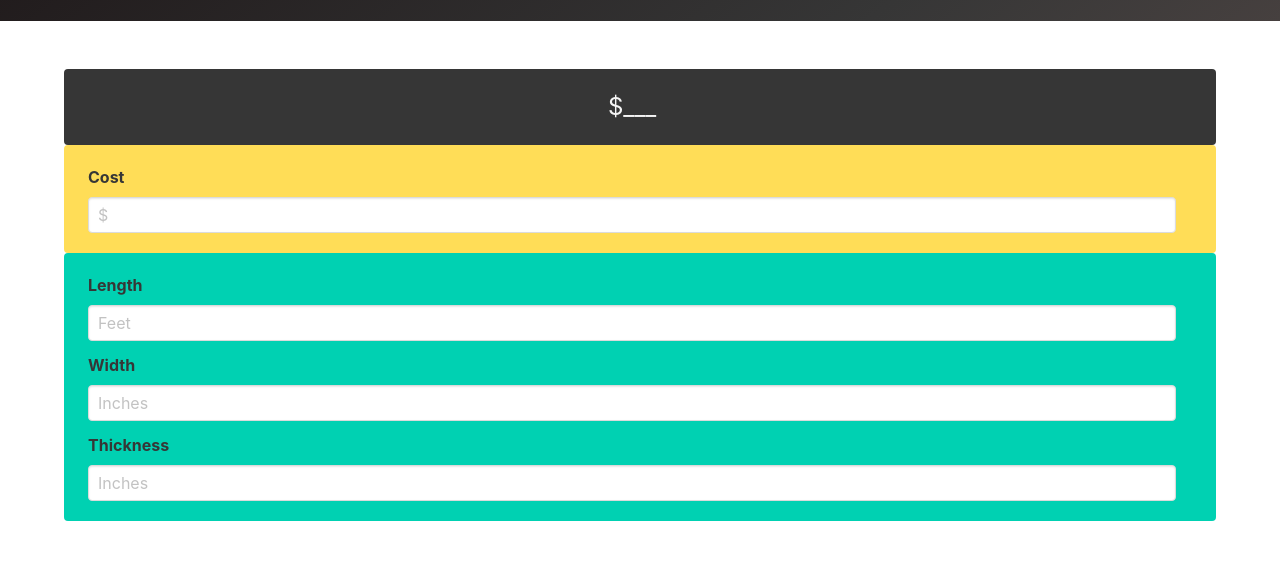
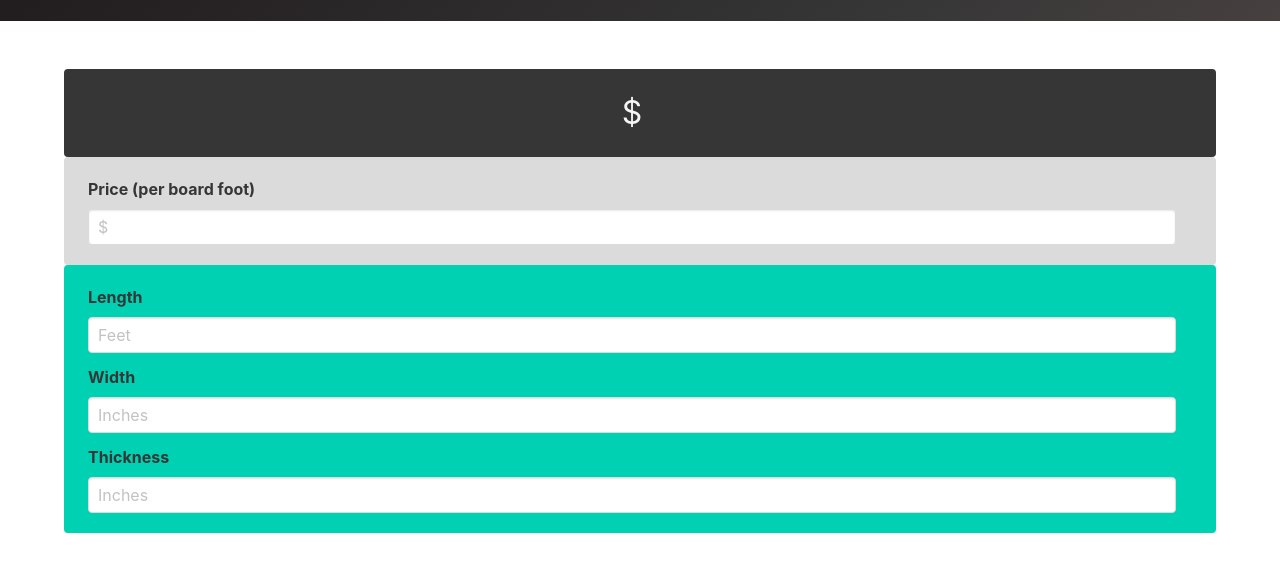
Before and after one commit to clyde30/board-foot-calculator, a website: page index.html in a window 1280 px wide. Shown: the part 92-664 px from the top of the page. Drawn offline with nearby package versions, Linux system fonts and the light colour scheme.

Commit message:
change colors

```diff
--- a/index.html
+++ b/index.html
@@ -17,28 +17,23 @@
         </div>
       </div>
     </section>
-    <!-- <section class="section">
-        <div class="container">
-            <div class="total"></div>
-        </div>
-    </section> -->
       <section class="section">
             <div class="container">
                 <div class="tile is-ancestor">
                     <div class="tile is-parent is-vertical">
                         <div class="is-child">
-                            <div class="tile is-child notification is-dark has-text-centered is-size-4">
-                                <div class="total">$___</div>
+                            <div class="tile is-child notification is-dark has-text-centered is-size-3">
+                                <div class="total">$</div>
                             </div>
-                            <div class="tile is-child notification is-warning">
+                            <div class="tile is-child notification has-background-grey-lighter">
                                 <div class="field">
-                                    <label class="label">Cost</label>
+                                    <label class="label">Price (per board foot)</label>
                                     <div class="control">
                                         <input class="input" type="text" name="cost" placeholder="$">
                                     </div>
                                 </div>
                             </div>
-                            <div class="tile is-child notification is-primary">
+                            <div class="tile is-child notification has-background-primary">
                                 <div class="field">
                                     <label class="label">Length</label>
                                     <div class="control">
@@ -63,6 +58,7 @@
                 </div>
             </div>
         </section>
+
     <script type="text/javascript" src="main.js"></script>
 </body>
 </html>
```
